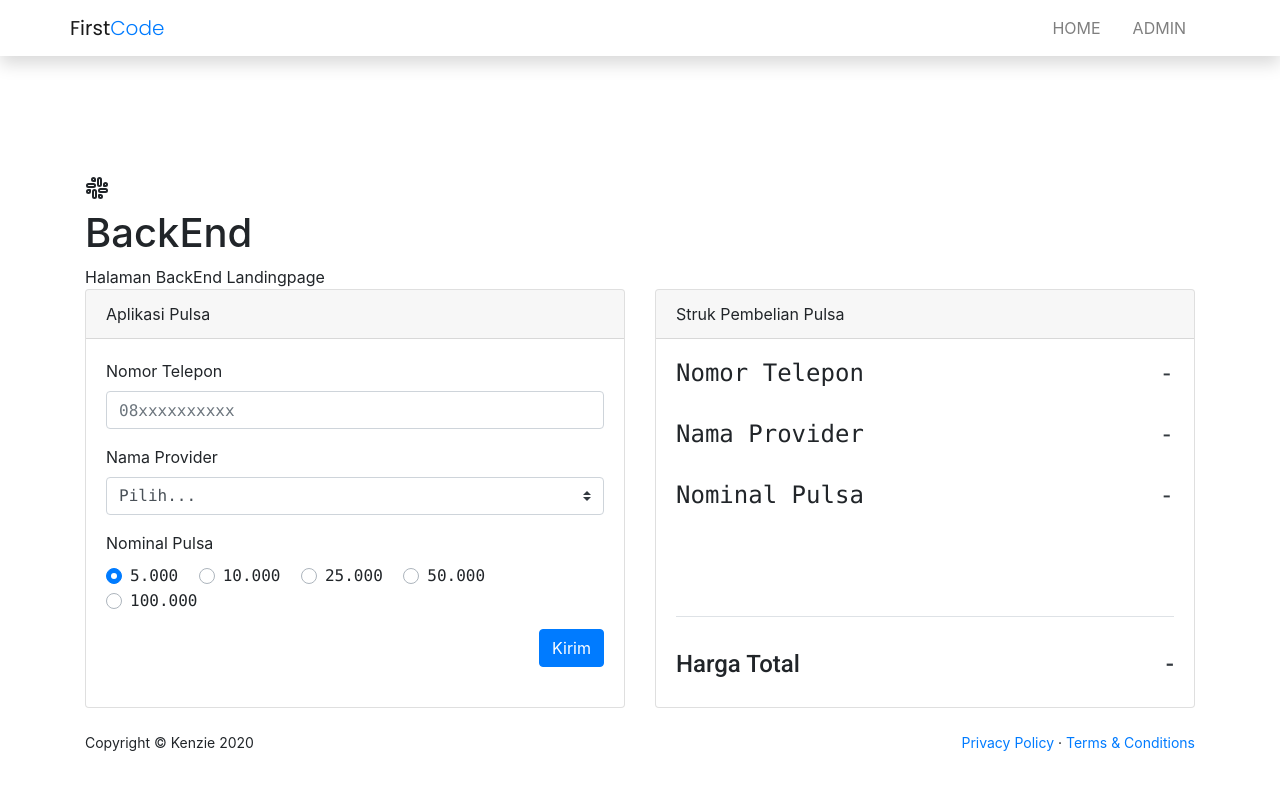
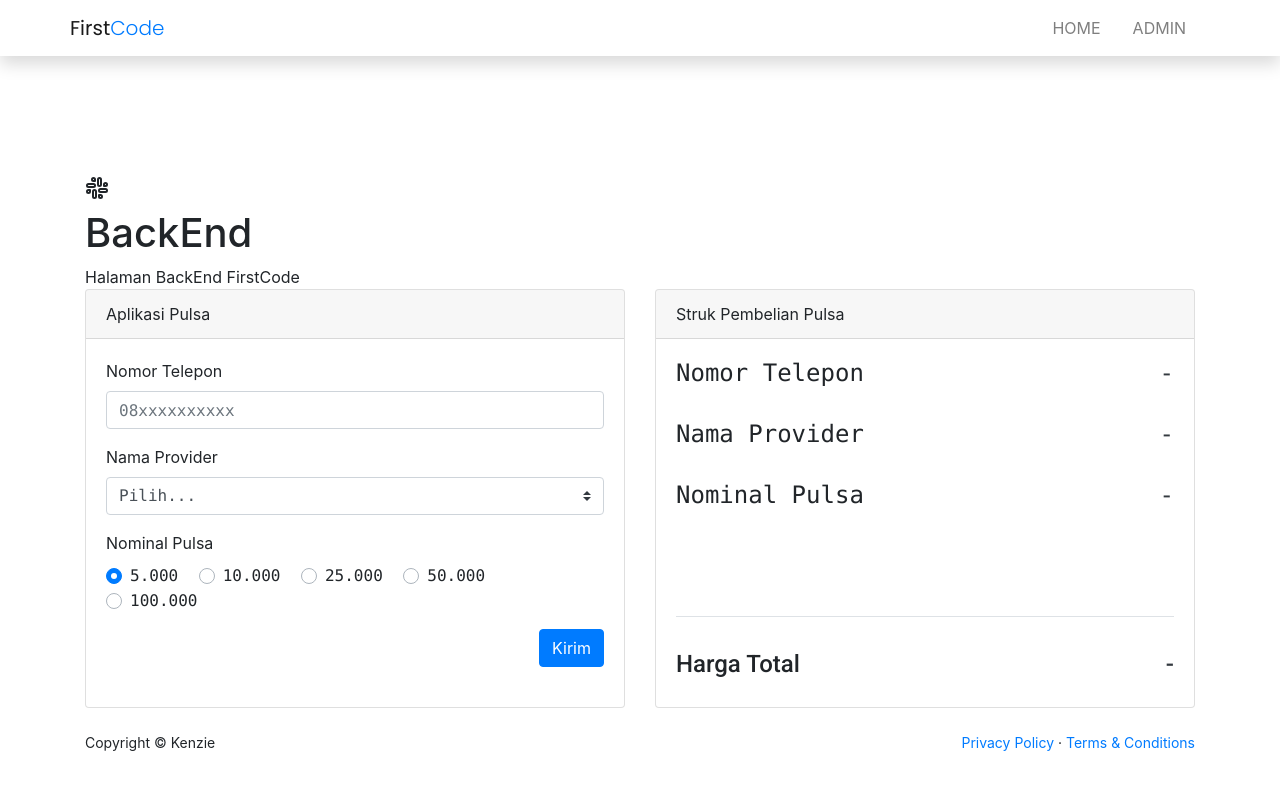
Before and after one commit to kenziewistara/firstcode, a CodeIgniter app: page /firstcode/admin in a window 1280 px wide. Run offline with CodeIgniter, Linux system fonts and the light colour scheme; some libraries are stand-ins or nearby versions.

Commit message:
Update 22092020

```diff
--- a/application/views/admin/index.php
+++ b/application/views/admin/index.php
@@ -8,7 +8,7 @@
               <div class="page-header-icon"><i data-feather="slack"></i></div>
               BackEnd
             </h1>
-            <div class="page-header-subtitle">Halaman BackEnd Landingpage</div>
+            <div class="page-header-subtitle">Halaman BackEnd FirstCode</div>
           </div>
         </div>
       </div>
@@ -88,8 +88,7 @@
                   <?php endif; ?>
                 </div>
               </div>
-              <br>
-              <div class="d-flex align-items-center justify-content-between small">
+              <div class="d-flex align-items-center justify-content-between small mt-4">
                 <div class="mr-3 h4 font-weight-light text-monospace">
                   Nama Provider
                 </div>
@@ -101,8 +100,7 @@
                   <?php endif; ?>
                 </div>
               </div>
-              <br>
-              <div class="d-flex align-items-center justify-content-between small">
+              <div class="d-flex align-items-center justify-content-between small mt-4">
                 <div class="mr-3 h4 font-weight-light text-monospace">
                   Nominal Pulsa
                 </div>
--- a/application/views/templates/footer.php
+++ b/application/views/templates/footer.php
@@ -1,7 +1,7 @@
 <footer class="footer mt-auto footer-light">
     <div class="container">
         <div class="row">
-            <div class="col-md-6 small">Copyright &#xA9; Kenzie 2020</div>
+            <div class="col-md-6 small">Copyright &#xA9; Kenzie</div>
             <div class="col-md-6 text-md-right small">
                 <a href="#">Privacy Policy</a>
                 ·
@@ -21,9 +21,9 @@
 <script src="https://ajax.googleapis.com/ajax/libs/jquery/1.11.1/jquery.min.js"></script>
 <script src="https://cdnjs.cloudflare.com/ajax/libs/jquery-validate/1.14.0/jquery.validate.min.js"></script>
 
-<script src="https://cdn.datatables.net/1.10.20/js/jquery.dataTables.min.js" crossorigin="anonymous"></script>
+<!-- <script src="https://cdn.datatables.net/1.10.20/js/jquery.dataTables.min.js" crossorigin="anonymous"></script>
 <script src="https://cdn.datatables.net/1.10.20/js/dataTables.bootstrap4.min.js" crossorigin="anonymous"></script>
-<script src="<?= base_url('assets/js/datatables.js'); ?>"></script>
+<script src="<?//= base_url('assets/js/datatables.js'); ?>"></script> -->
 
 <script>
     feather.replace()
```
